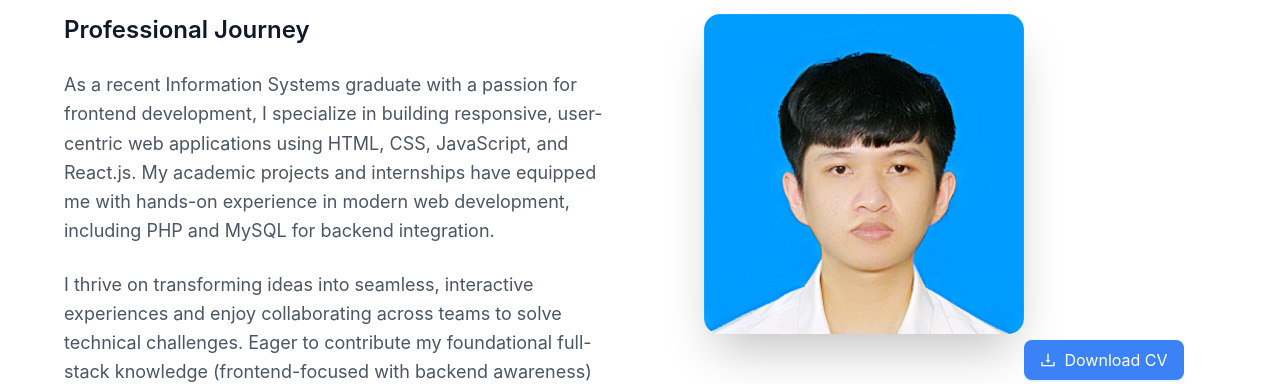
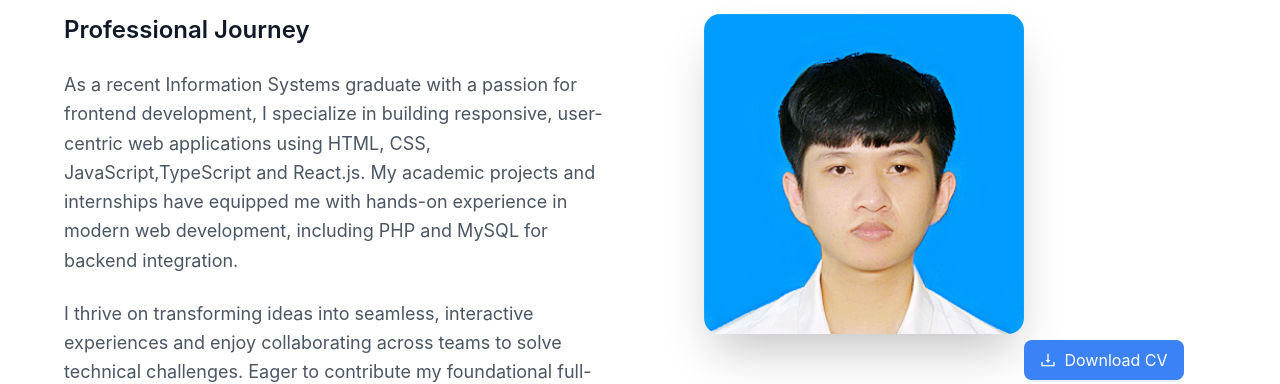
Before and after one commit to NamVo17/Portfolio, a React (Create React App) app: page / in a window 1280 px wide. Shown: the part 762-1146 px from the top of the page. Built offline with nearby package versions, Linux system fonts and the light colour scheme.

Commit message:
Update CV

```diff
--- a/src/components/About.jsx
+++ b/src/components/About.jsx
@@ -10,7 +10,7 @@ const About = ({ fadeInUpClass }) => (
         <div>
           <h3 className="text-2xl font-semibold mb-6 text-gray-900">Professional Journey</h3>
           <p className="text-gray-600 mb-6 text-lg leading-relaxed">
-          As a recent Information Systems graduate with a passion for frontend development, I specialize in building responsive, user-centric web applications using HTML, CSS, JavaScript, and React.js. My academic projects and internships have equipped me with hands-on experience in modern web development, including PHP and MySQL for backend integration.
+          As a recent Information Systems graduate with a passion for frontend development, I specialize in building responsive, user-centric web applications using HTML, CSS, JavaScript,TypeScript and React.js. My academic projects and internships have equipped me with hands-on experience in modern web development, including PHP and MySQL for backend integration.
           </p>
           <p className="text-gray-600 mb-6 text-lg leading-relaxed">
           I thrive on transforming ideas into seamless, interactive experiences and enjoy collaborating across teams to solve technical challenges. Eager to contribute my foundational full-stack knowledge (frontend-focused with backend awareness) and grow in a dynamic development environment.
```
Also changed, not shown: 2 other files (tests, documents, lock files or other folders).
